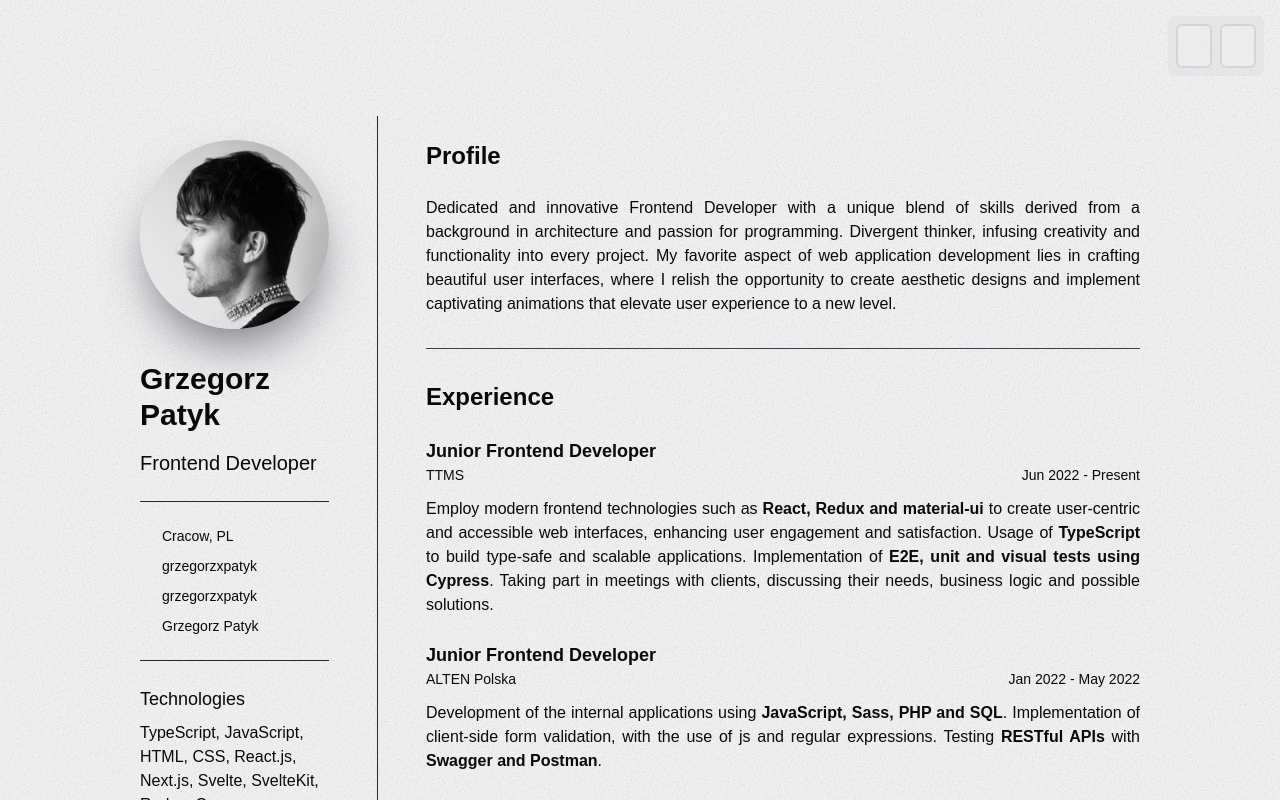
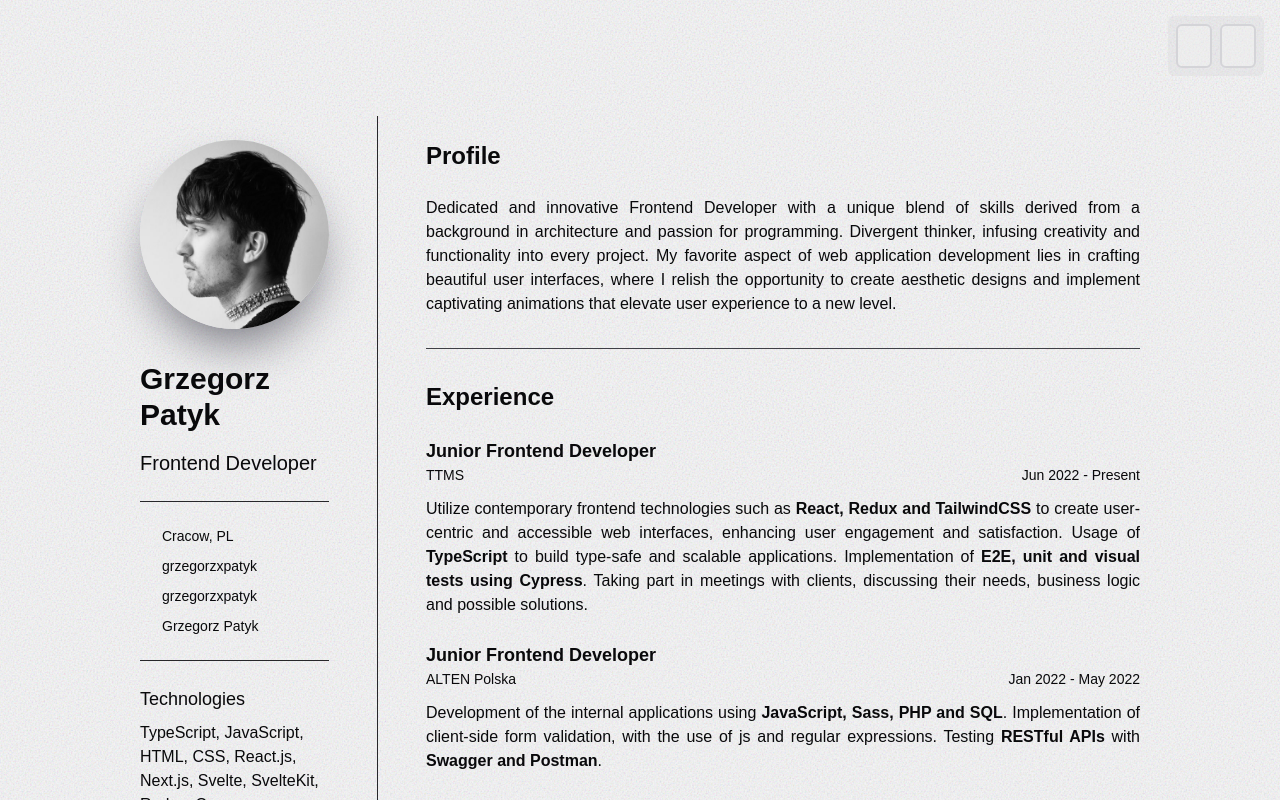
Before and after one commit to grzegorzxpatyk/resume, a SvelteKit app: page / in a window 1280 px wide. Shown: the top 800 px of the page. Built offline with nearby package versions, Linux system fonts and the light colour scheme; some icons are missing.

Commit message:
change the latest work description a bit

```diff
--- a/src/routes/+page.svelte
+++ b/src/routes/+page.svelte
@@ -73,7 +73,7 @@
 						organisationWebsite: 'https://ttms.com/',
 						timePeriod: 'Jun 2022 - Present',
 						description:
-							'Employ modern frontend technologies such as <strong>React, Redux and material-ui</strong> to create user-centric and accessible web interfaces, enhancing user engagement and satisfaction. Usage of <strong>TypeScript</strong> to build type-safe and scalable applications. Implementation of <strong>E2E, unit and visual tests using Cypress</strong>. Taking part in meetings with clients, discussing their needs, business logic and possible solutions.'
+							'Utilize contemporary frontend technologies such as <strong>React, Redux and TailwindCSS</strong> to create user-centric and accessible web interfaces, enhancing user engagement and satisfaction. Usage of <strong>TypeScript</strong> to build type-safe and scalable applications. Implementation of <strong>E2E, unit and visual tests using Cypress</strong>. Taking part in meetings with clients, discussing their needs, business logic and possible solutions.'
 					},
 					{
 						title: 'Junior Frontend Developer',
```
